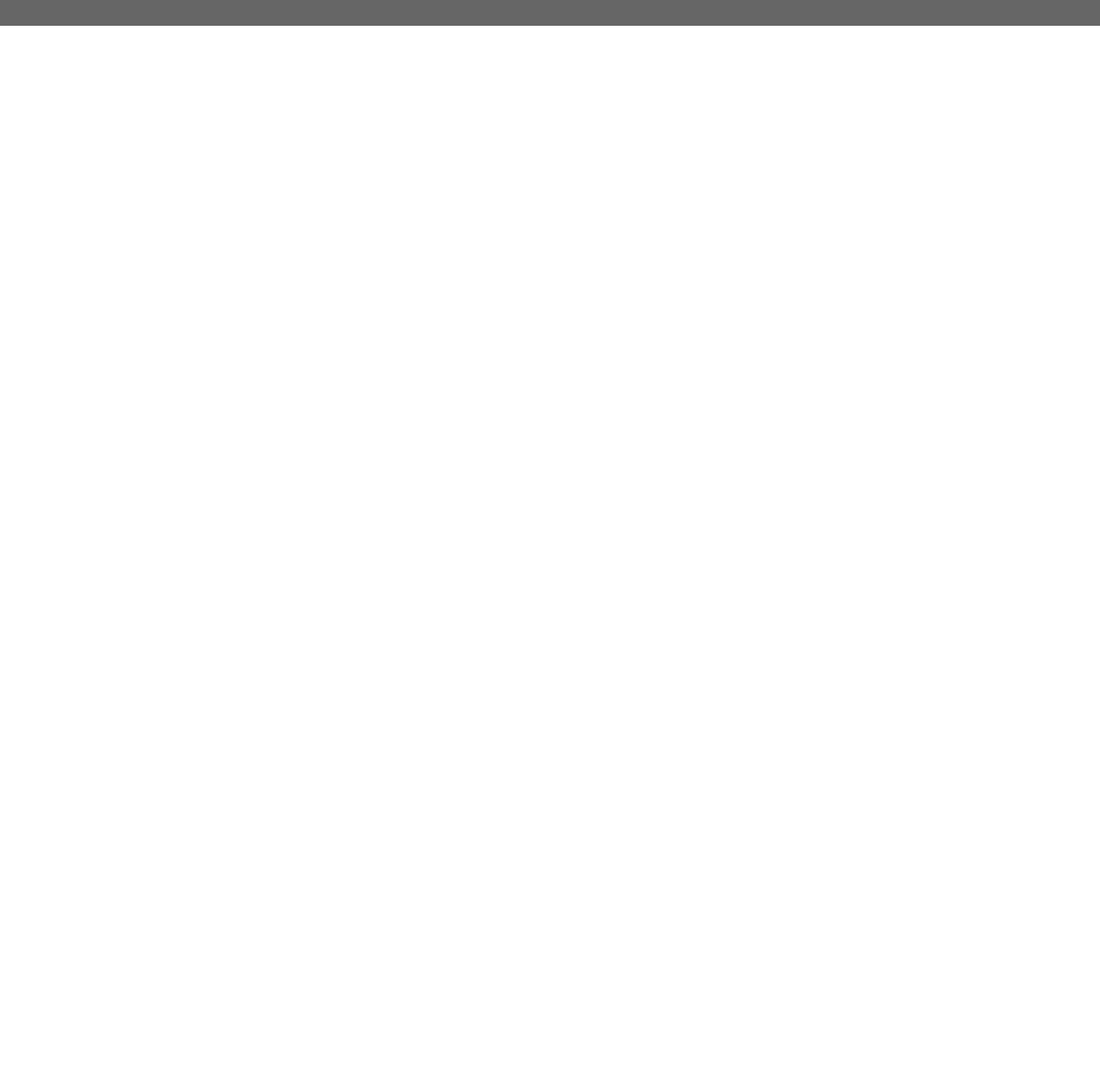
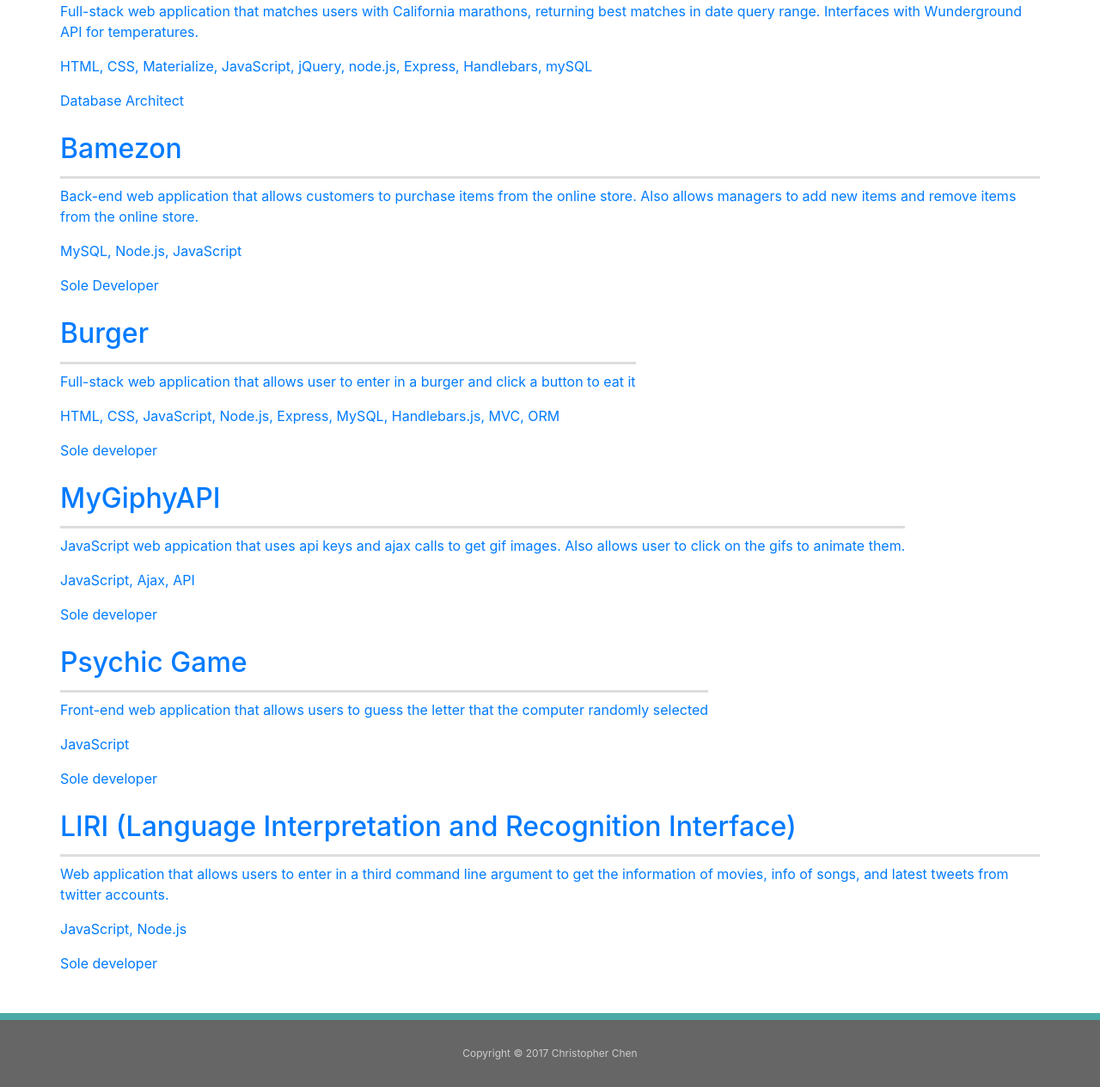
Before and after one commit to chchen1124/Bootstrap-Portfolio, a plain HTML site: page index.html in a window 1280 px wide. Shown: the part 570-1835 px from the top of the page at 86% size. Before the commit the page ends 800 px from the top, so only its background shows below. Drawn offline with nearby package versions, Linux system fonts and the light colour scheme; files whose address does not match are found by name.

Commit message:
Committer

```diff
--- a/index.html
+++ b/index.html
@@ -3,6 +3,7 @@
 	<head>
 		<title>Christopher Chen</title>
 		<link rel="stylesheet" href="assets/css/style.css">
+		<script src="https://cdn.rawgit.com/nnattawat/flip/master/dist/jquery.flip.min.js"></script>
 		<link rel="stylesheet" href="https://maxcdn.bootstrapcdn.com/bootstrap/4.0.0-beta/css/bootstrap.min.css" integrity="sha384-/Y6pD6FV/Vv2HJnA6t+vslU6fwYXjCFtcEpHbNJ0lyAFsXTsjBbfaDjzALeQsN6M" crossorigin="anonymous">
 	</head>
 	<body>
@@ -29,14 +30,14 @@
       					<img src="C:\Users\Chris\Desktop\BStrap-Portfolio\Bootstrap-Portfolio\assets\images\christopher.jpg" class="auth-image" alt="Christopher Chen">
       				</section>
       				<section id="sec2">
-      					<p>I was born in Wuhan, China on November 24, 1991. My family and I migrated to the United States when I was one. First I lived in Oxford, Mississippi because my mother's friends lived there. Then I lived in Memphis, Tennessee and then San Diego, CA. Now I lived here in San Diego at Ivy Hill Drive for 20 years and made many friends during elementary school, middle school, and high school.</p>
+      					<p>Christopher Chen is a full stack web developer with a passion for front-end and back-end development. He has been programming for more than 2 years. He worked for a couple of IT/software companies in various technologies and frameworks. Technologies and frameworks included HTML, CSS, C#, .NET, SQL, Bootstrap, jQuery, SharePoint, and JavaScript.</p>
       				</section>
 
 				</div>
 				<div id="md4_index" class="col-md-4">
 				    <h2 class="i2">Connect with Me</h2>
-        			<a href="#"><img src="C:\Users\Chris\Desktop\BStrap-Portfolio\Bootstrap-Portfolio\assets\images\github.png" class="social" alt="GitHub" /></a>
-        			<a href="#"><img src="C:\Users\Chris\Desktop\BStrap-Portfolio\Bootstrap-Portfolio\assets\images\linkedin.png" class="social" alt="LinkedIn" /></a>
+        			<a href="https://github.com/chchen1124"><img src="C:\Users\Chris\Desktop\BStrap-Portfolio\Bootstrap-Portfolio\assets\images\github.png" class="social" alt="GitHub" /></a>
+        			<a href="https://www.linkedin.com/in/christopher-x-chen/"><img src="C:\Users\Chris\Desktop\BStrap-Portfolio\Bootstrap-Portfolio\assets\images\linkedin.png" class="social" alt="LinkedIn" /></a>
         			<a href="#"><img src="C:\Users\Chris\Desktop\BStrap-Portfolio\Bootstrap-Portfolio\assets\images\StackOverflow.png" class="social" alt="Stack Overflow" /></a>
 				</div>
 
@@ -44,10 +45,92 @@
 
 			<div class="row1">
 				<div class="col-md-8">
-					<p>After graduating from high school in June 2010 I attended college at UC Riverside. My major was in electrical engineering. At UC Riverside I enjoyed talking with roommates, dormmates, and other classmates about school related things. I graduated with a bachelors degree in December 2014. Afterwards I worked part time at SDSU as a research assistant for a NSF project from May 2015 to May 2016.</p>
+					<p>Christopher has always maintained a good and healthy relationship with his co-workers. He always had the persistent attitude to solve different kinds of problems. He is also eager to learn new technologies, methods, and frameworks to create better projects. His collaborative and friendly attitude towards other people always enabled him and themselves to get the tasks done before the deadlines.</p>
 				</div>
 			</div>
+        <div class="row image-row">
+            <div class="col-xs-6">
+            	<a href="https://race-finder.herokuapp.com/" target="_blank">
+            		<div class="portfolio-card">
+                    	<div class="back">
+                    		<h2>	Race Finder</h2>
+                    		<p>	Full-stack web application that matches users with California marathons, returning best matches in date query range.  Interfaces with Wunderground API for temperatures.</p>
+                    		<p>	HTML, CSS, Materialize, JavaScript, jQuery, node.js, Express, Handlebars, mySQL</p>
+							<p><span class="card-title">	Database Architect</span></p>
+                    	</div>
+					</div>
+            	</a>
+            </div>
+            <div class="col-xs-6">
+            	<a href="https://github.com/chchen1124/BamezonRepo" target="_blank">
+            		<div class="portfolio-card">
+                    	<div class="back">
+                    		<h2>	Bamezon</h2>
+                    		<p>	Back-end web application that allows customers to purchase items from the online store. Also allows managers to add new items and remove items from the online store.</p>
+                    		<p>	MySQL, Node.js, JavaScript</p>
+							<p> <span class="card-title">	Sole Developer</span></p>
+                    	</div>
+                	</div>
+                </a>
+            </div>
+        </div>
+        <div class="row image-row">
+            <div class="col-xs-6">
+            	<a href="https://young-everglades-15749.herokuapp.com/" target="_blank">
+            		<div class="portfolio-card">
+                        <div class="back">
+                    		<h2>	Burger</h2>
+                    		<p>	Full-stack web application that allows user to enter in a burger and click a button to eat it</p>
+                    		<p>	HTML, CSS, JavaScript, Node.js, Express, MySQL, Handlebars.js, MVC, ORM</p>
+							<p><span class="card-title">	Sole developer</span></p>
+                        </div>
+                    </div>
+                </a>
+            </div>
+            <div class="col-xs-6">
+            	<a href="https://github.com/chchen1124/MyGiphyAPI" target="_blank">
+            		<div class="portfolio-card">
+                        <div class="back">
+                    		<h2>	MyGiphyAPI</h2>
+                    		<p>	JavaScript web appication that uses api keys and ajax calls to get gif images. Also allows user to click on the gifs to animate them.</p>
+                    		<p>	JavaScript, Ajax, API</p>
+							<p><span class="card-title">	Sole developer</span></p>
+                        </div>
+                    </div>
+                </a>
+            </div>
+        </div>
+        <div class="row image-row">
+            <div class="col-xs-6">
+            	<a href="https://github.com/chchen1124/Psychic-Game" target="_blank">
+            		<div class="portfolio-card">
+                        <div class="back">
+                    		<h2>	Psychic Game</h2>
+                    		<p>	Front-end web application that allows users to guess the letter that the computer randomly selected</p>
+                    		<p>	JavaScript</p>
+							<p><span class="card-title">	Sole developer</span></p>
+                        </div>
+                    </div>
+                </a>
+            </div>
+            <div class="col-xs-6">
+            	<a href="https://github.com/chchen1124/liri-node-app" target="_blank">
+            		<div class="portfolio-card">
+                        <div class="back">
+                    		<h2>	LIRI (Language Interpretation and Recognition Interface)</h2>
+                    		<p>	Web application that allows users to enter in a third command line argument to get the information of movies, info of songs, and latest tweets from twitter accounts.</p>
+                    		<p>	JavaScript, Node.js</p>
+							<p><span class="card-title">	Sole developer</span></p>
+                        </div>
+                    </div>
+                </a>
+            </div>
+        </div>
 		</div>
+
+
+
+
 		<footer>
 			<div class="container2">
 				Copyright &copy; 2017 Christopher Chen
```
